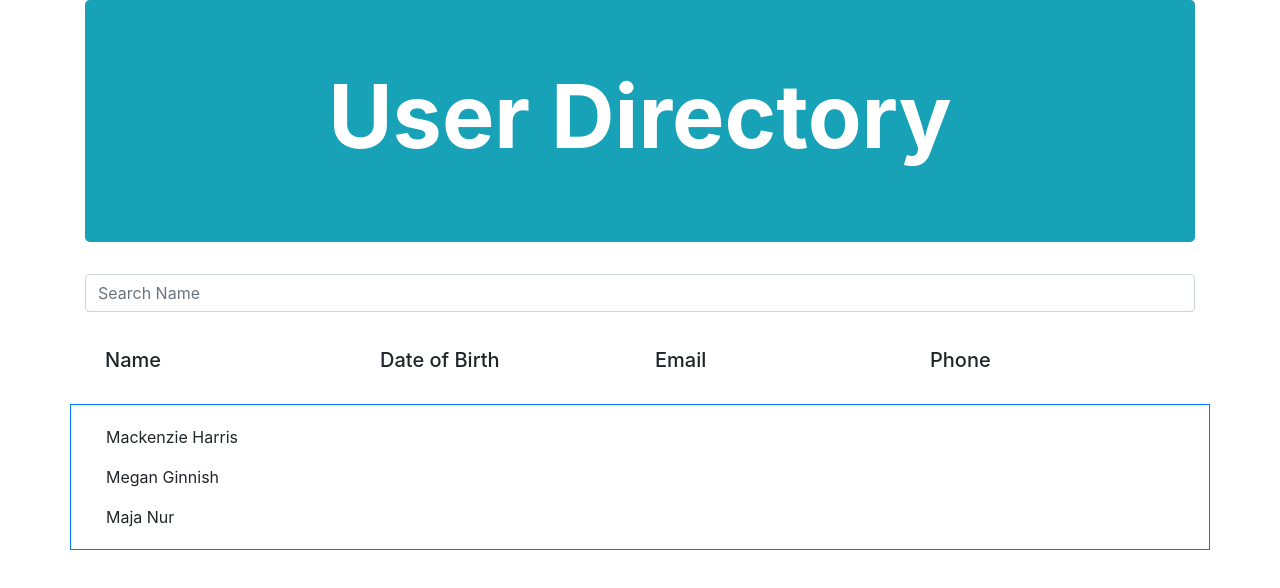
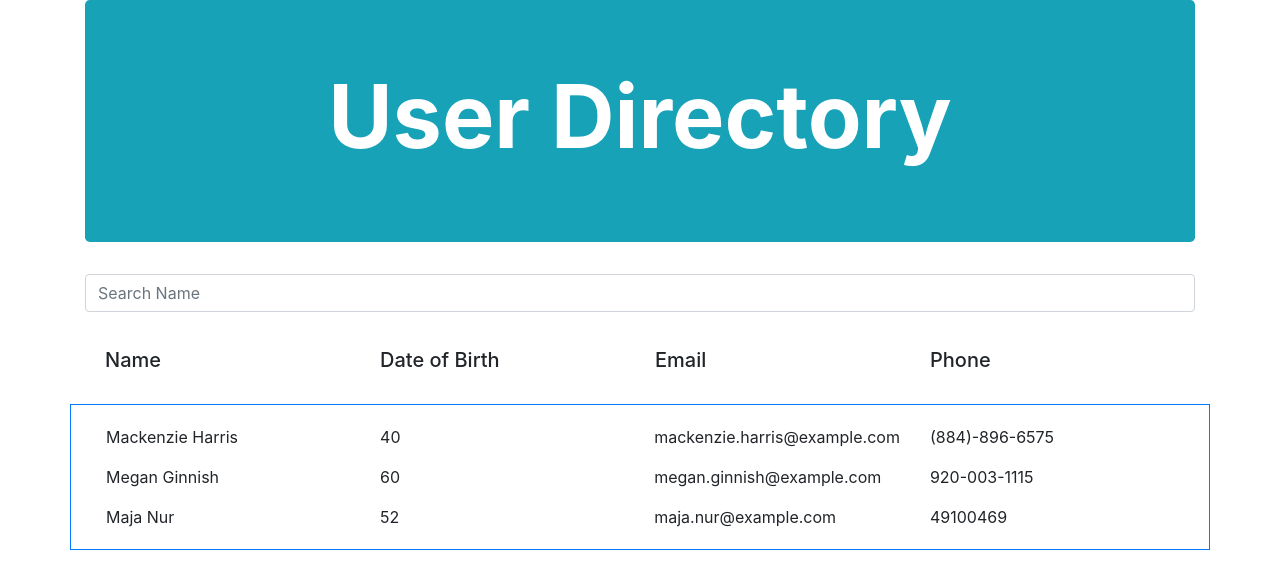
Before and after one commit to trucn0215/tn-employee-directory, a React (Create React App) app: page / in a window 1280 px wide. Shown: the top 588 px of the page. Built offline with nearby package versions, Linux system fonts and the light colour scheme.

Commit message:
render users information like age, email and cell

```diff
--- a/src/components/Body.js
+++ b/src/components/Body.js
@@ -12,9 +12,9 @@ function Body({ users }) {
 
             <div className="card-body border border-primary row">
                 <div className="col">{users.map(users => <p className="userName card-text">{users.name.first} {users.name.last}</p>)}</div>
-                {/* <div className="col">{users.map(users => <p className="age card-text">{users.dob.age}</p>)}</div> */}
-                {/* <div className="col">{users.map(users => <p className="email card-text">{users.email}</p>)}</div> */}
-                {/* <div className="col">{users.map(users => <p className="cell card-text">{users.cell}</p>)}</div> */}
+                <div className="col">{users.map(users => <p className="age card-text">{users.dob.age}</p>)}</div>
+                <div className="col">{users.map(users => <p className="email card-text">{users.email}</p>)}</div>
+                <div className="col">{users.map(users => <p className="cell card-text">{users.cell}</p>)}</div>
             </div>
         </div>
     );
```
